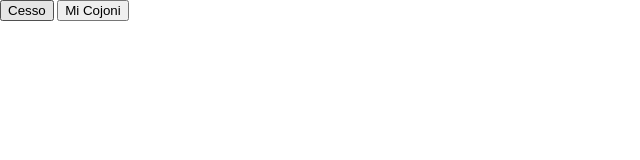
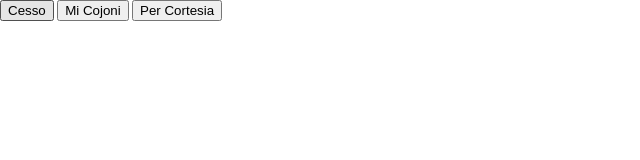
Before and after one commit to Soundboardino/Soundboard, a plain HTML site: page index.html in a window 1280 px wide. Shown: the whole page, without its empty margins (0-640 px from the left). Drawn offline with Linux system fonts and the light colour scheme.

Commit message:
Update index.html

```diff
--- a/index.html
+++ b/index.html
@@ -25,9 +25,11 @@
 
 	<audio id="cesso" src="./cesso.mp3"></audio>
 	<audio id="cojoni" src="./cojoni.mp3"></audio>
+	<audio id="cortesia" src="./cortesia.mp3"></audio>
 
 	<button onclick="document.getElementById('cesso').play()">Cesso</button>
 	<button onclick="document.getElementById('cojoni').play()">Mi Cojoni</button>
+	<button onclick="document.getElementById('cortesia').play()">Per Cortesia</button>
 
 </body>
 
```
